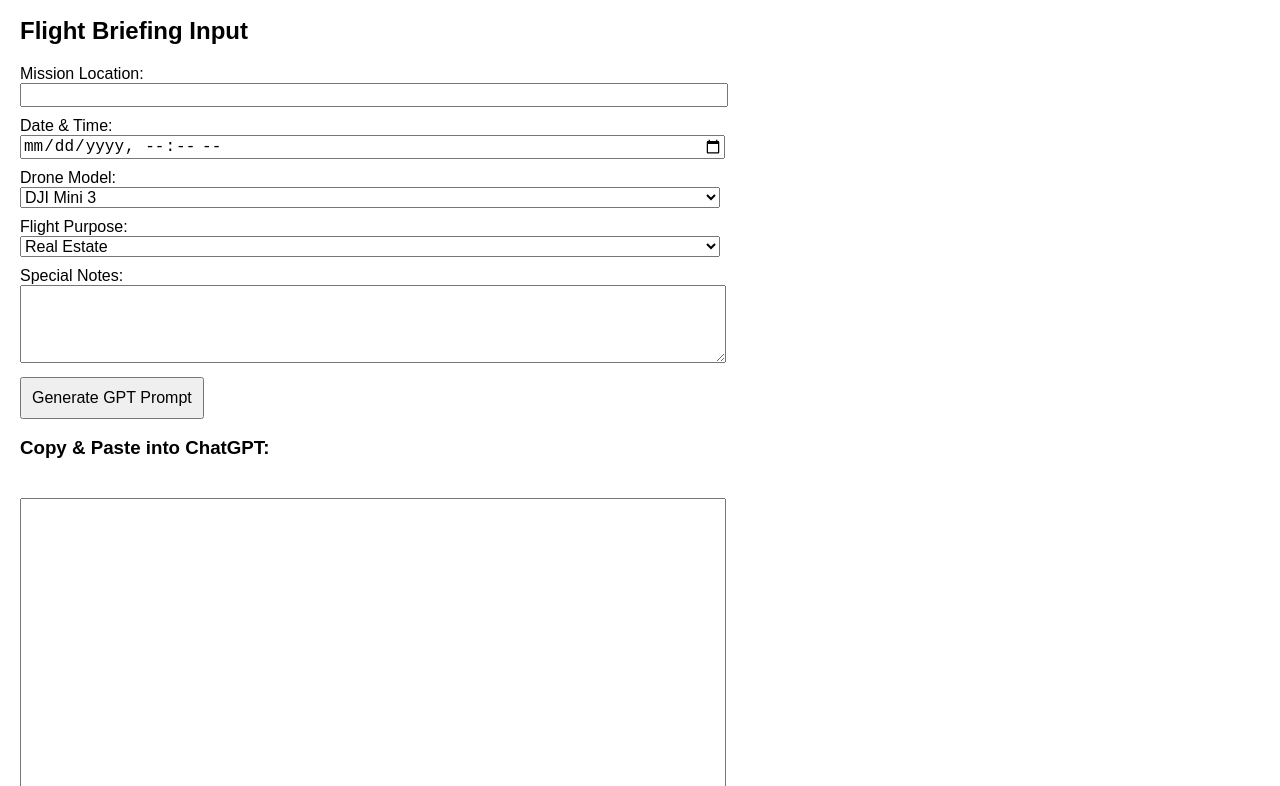
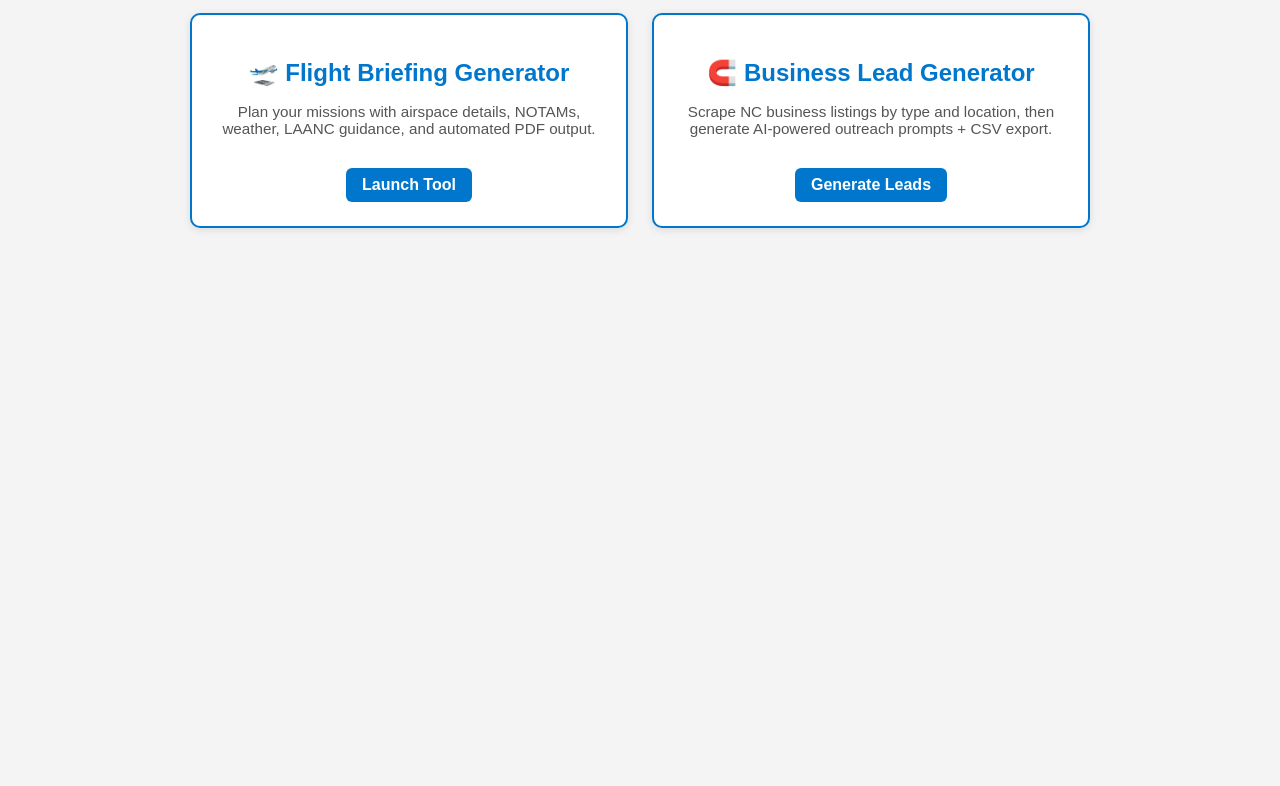
Before and after one commit to BobbyB-SLC/Flight-Briefing, a website: page public/index.html in a window 1280 px wide. Shown: the part 109-895 px from the top of the page. After the commit the page ends 800 px from the top, so only its background shows below. Drawn offline with Linux system fonts and the light colour scheme.

```diff
--- a/public/index.html
+++ b/public/index.html
@@ -1,102 +1,89 @@
 <!DOCTYPE html>
 <html lang="en">
 <head>
-  <meta charset="UTF-8">
-  <meta name="viewport" content="width=device-width, initial-scale=1">
-  <title>Drone Mission Planner</title>
+  <meta charset="UTF-8" />
+  <meta name="viewport" content="width=device-width, initial-scale=1.0"/>
+  <title>Sky Lens Carolina | Agent Tools</title>
+  <link rel="stylesheet" href="/style.css" />
   <style>
     body {
       font-family: sans-serif;
-      margin: 20px;
-      max-width: 700px;
+      padding: 2rem;
+      max-width: 900px;
+      margin: auto;
+      background-color: #f4f4f4;
     }
-    input, select, textarea {
-      width: 100%;
-      font-size: 1rem;
-      margin-bottom: 10px;
+
+    h1 {
+      text-align: center;
+      color: #333;
     }
-    button {
-      padding: 10px;
-      font-size: 1rem;
-      cursor: pointer;
+
+    .agent-grid {
+      display: grid;
+      grid-template-columns: repeat(auto-fit, minmax(280px, 1fr));
+      gap: 1.5rem;
+      margin-top: 2rem;
     }
-    textarea#gptPrompt {
-      margin-top: 20px;
+
+    .agent-tile {
+      background: white;
+      border: 2px solid #0077cc;
+      border-radius: 10px;
+      padding: 1.5rem;
+      text-align: center;
+      box-shadow: 0 2px 8px rgba(0,0,0,0.1);
+      transition: transform 0.2s ease, box-shadow 0.2s ease;
+    }
+
+    .agent-tile:hover {
+      transform: scale(1.02);
+      box-shadow: 0 4px 12px rgba(0,0,0,0.15);
+    }
+
+    .agent-tile h2 {
+      margin-bottom: 0.5rem;
+      color: #0077cc;
+    }
+
+    .agent-tile p {
+      font-size: 0.95rem;
+      color: #555;
+    }
+
+    .agent-tile a {
+      display: inline-block;
+      margin-top: 1rem;
+      background: #0077cc;
+      color: white;
+      text-decoration: none;
+      padding: 0.5rem 1rem;
+      border-radius: 6px;
+      font-weight: bold;
+    }
+
+    .agent-tile a:hover {
+      background: #005fa3;
     }
   </style>
 </head>
 <body>
-  <div class="agent-links">
-  <h2>Available Agent Tools</h2>
-  <ul>
-    <li><a href="briefing.html">🛫 Flight Briefing Generator</a></li>
-    <li><a href="leads.html">🧲 Business Lead Generator</a></li>
-  </ul>
-</div>
+  <h1>Sky Lens Carolina | Agent Tools</h1>
 
+  <div class="agent-grid">
 
-  <h2>Flight Briefing Input</h2>
-  <form id="flightForm">
-    <label>Mission Location:<br><input type="text" name="location" required></label><br>
-    <label>Date & Time:<br><input type="datetime-local" name="datetime" required></label><br>
-    <label>Drone Model:<br>
-      <select name="drone" required>
-        <option value="DJI Mini 3">DJI Mini 3</option>
-        <option value="DJI Air 2S">DJI Air 2S</option>
-        <option value="DJI Mavic 3">DJI Mavic 3</option>
-        <option value="Other">Other</option>
-      </select>
-    </label><br>
-    <label>Flight Purpose:<br>
-      <select name="purpose" required>
-        <option value="Real Estate">Real Estate</option>
-        <option value="Roof Inspection">Roof Inspection</option>
-        <option value="Construction">Construction</option>
-        <option value="Event">Event</option>
-        <option value="Other">Other</option>
-      </select>
-    </label><br>
-    <label>Special Notes:<br><textarea name="notes" rows="4" cols="50"></textarea></label><br>
-    <button type="submit">Generate GPT Prompt</button>
-  </form>
+    <div class="agent-tile">
+      <h2>🛫 Flight Briefing Generator</h2>
+      <p>Plan your missions with airspace details, NOTAMs, weather, LAANC guidance, and automated PDF output.</p>
+      <a href="briefing.html">Launch Tool</a>
+    </div>
 
-  <h3>Copy & Paste into ChatGPT:</h3>
-  <textarea id="gptPrompt" rows="20" cols="80"></textarea>
+    <div class="agent-tile">
+      <h2>🧲 Business Lead Generator</h2>
+      <p>Scrape NC business listings by type and location, then generate AI-powered outreach prompts + CSV export.</p>
+      <a href="leads.html">Generate Leads</a>
+    </div>
 
-  <script>
-    const form = document.getElementById('flightForm');
-    const output = document.getElementById('gptPrompt');
-
-    form.onsubmit = function(e) {
-      e.preventDefault();
-      const data = new FormData(form);
-
-      const prompt = `
-You are a professional drone operations assistant for a Part 107 certified pilot. Based on the following flight details, generate a complete preflight briefing including:
-- Airspace classification
-- NOTAMs/TFR concerns (if any)
-- Weather and visibility forecast
-- Drone readiness checklist
-- Operational risks or local advisories
-- Whether LAANC is required
-- Any other compliance or advisory info
-- ND filter recommendation based on lighting conditions, time of day, and flight purpose
-
-Flight Details:
-- Location: ${data.get("location")}
-- Date & Time: ${data.get("datetime")}
-- Drone Model: ${data.get("drone")}
-- Purpose: ${data.get("purpose")}
-- Notes: ${data.get("notes") || "None"}
-
-The output should be structured, professional, and formatted for a pilot preflight review.
-      `.trim();
-
-      output.value = prompt;
-      navigator.clipboard.writeText(prompt).then(() => {
-        alert("Prompt copied to clipboard. Paste it into ChatGPT!");
-      });
-    };
-  </script>
+  </div>
 </body>
 </html>
```
